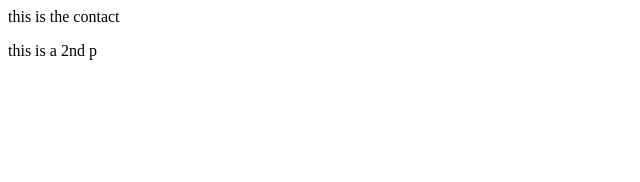
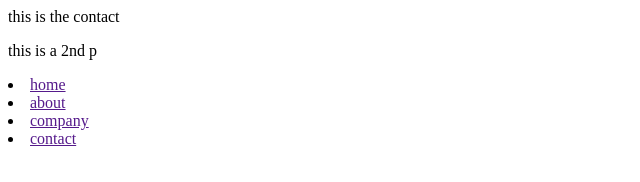
Before and after one commit to OlivierDuchesne/testing_git, a plain HTML site: page about.html in a window 1280 px wide. Shown: the whole page, without its empty margins (0-640 px from the left). Drawn offline with Linux system fonts and the light colour scheme.

Commit message:
added nav items about.html

```diff
--- a/about.html
+++ b/about.html
@@ -7,7 +7,12 @@
 
 	<p>this is a 2nd p</p>
 
-	<nav></nav>
+	<nav>
+				<li><a href="">home</a></li>
+				<li><a href="">about</a></li>
+				<li><a href="">company</a></li>
+				<li><a href="">contact</a></li>
+	</nav>
 
 
 </body>
```
